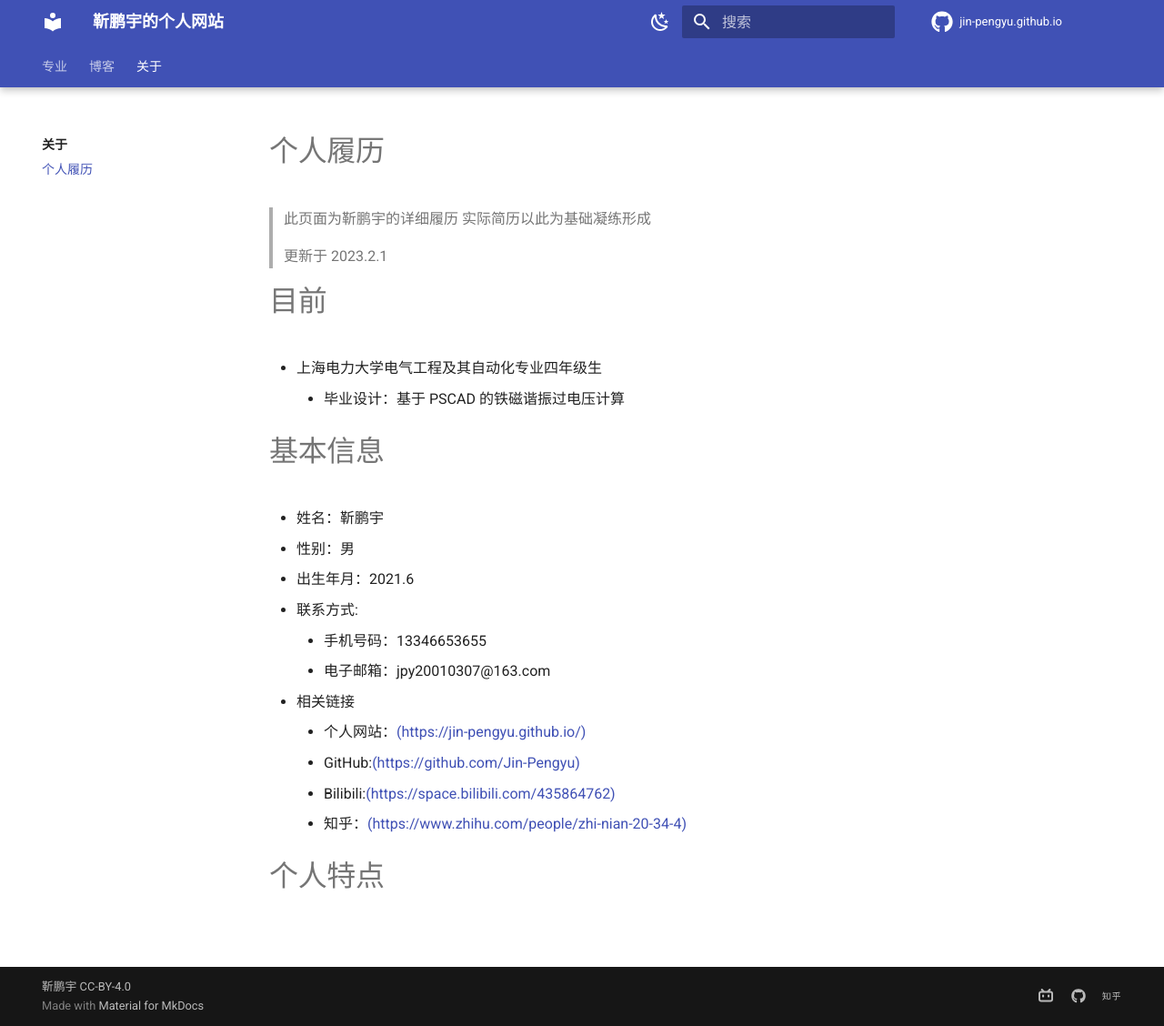
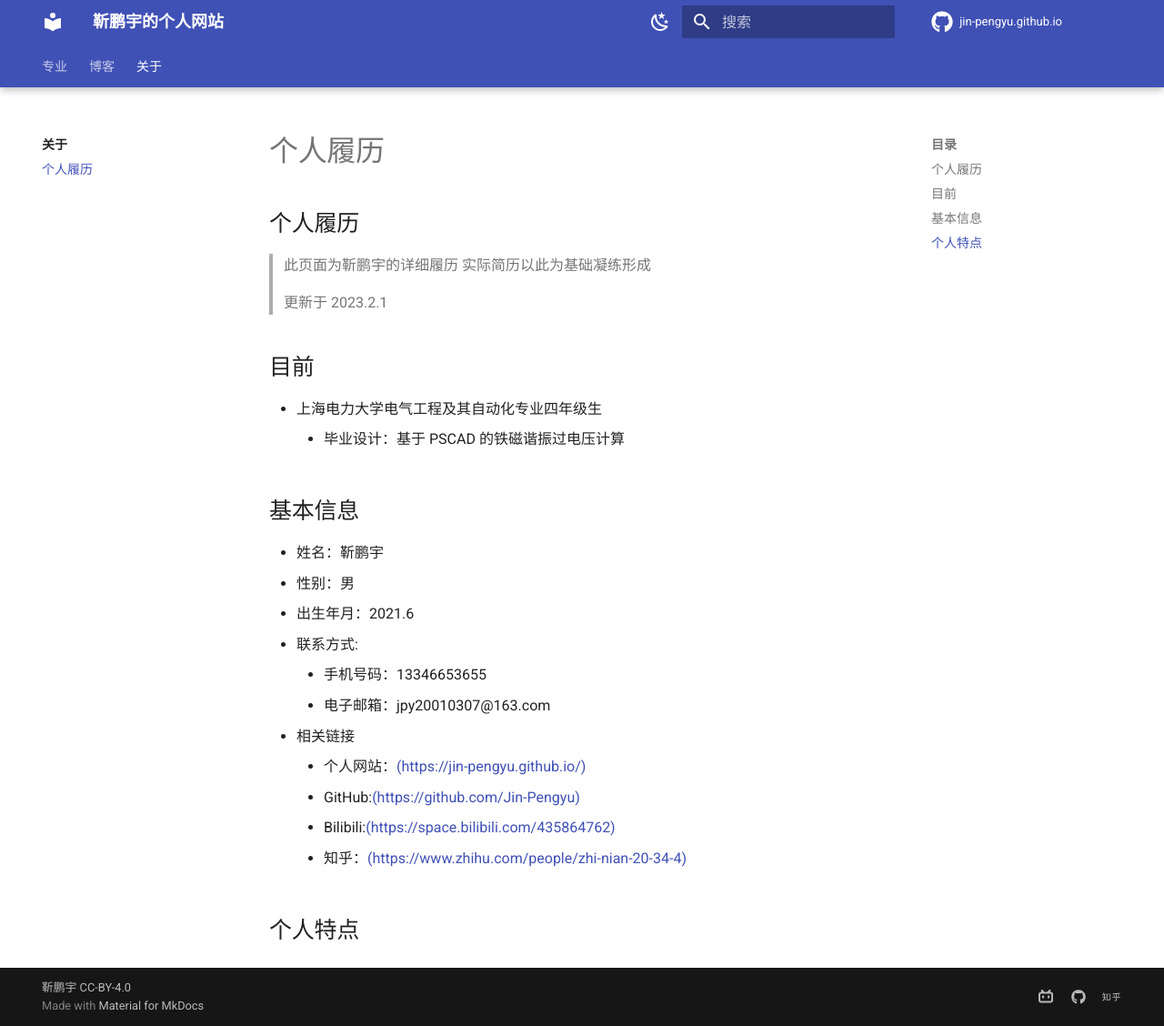
Before and after one commit to Pengyu-Jin/Pengyu-Jin.github.io, an MkDocs documentation site: the page built from docs/about/personal profile/p p.md, in a window 1280 px wide and 1128 px high. Shown: the whole window at 91% size. Built offline with MkDocs 1.6.1 and Material for MkDocs 9.7.7, drawn with Linux system fonts in a browser that asks for light colours.

Commit message:
change style36

```diff
--- a/docs/about/personal profile/p p.md
+++ b/docs/about/personal profile/p p.md
@@ -1,15 +1,15 @@
-# 个人履历
+## 个人履历
 
 > 此页面为靳鹏宇的详细履历 实际简历以此为基础凝练形成
 >
 > 更新于 2023.2.1
 
-# 目前
+## 目前
 
 - 上海电力大学电气工程及其自动化专业四年级生
     - 毕业设计：基于 PSCAD 的铁磁谐振过电压计算
 
-# 基本信息
+## 基本信息
 
 * 姓名：靳鹏宇
 * 性别：男
@@ -23,4 +23,4 @@
     * Bilibili:[(https://space.bilibili.com/435864762)](https://space.bilibili.com/435864762)
     * 知乎：[(https://www.zhihu.com/people/zhi-nian-20-34-4)](https://www.zhihu.com/people/zhi-nian-20-34-4)
 
-# 个人特点
+## 个人特点
```
